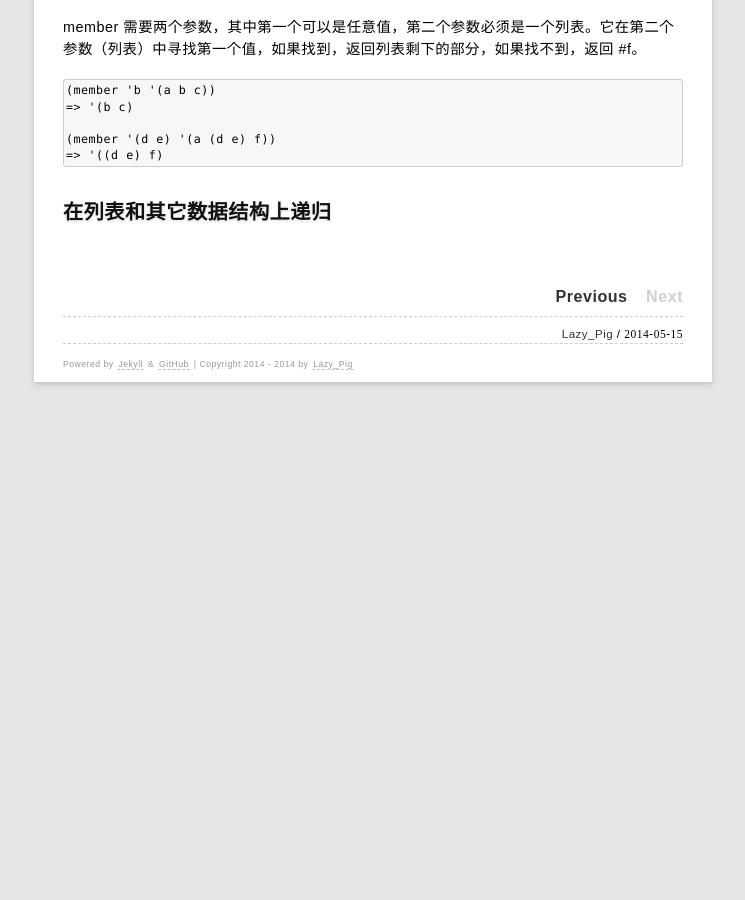
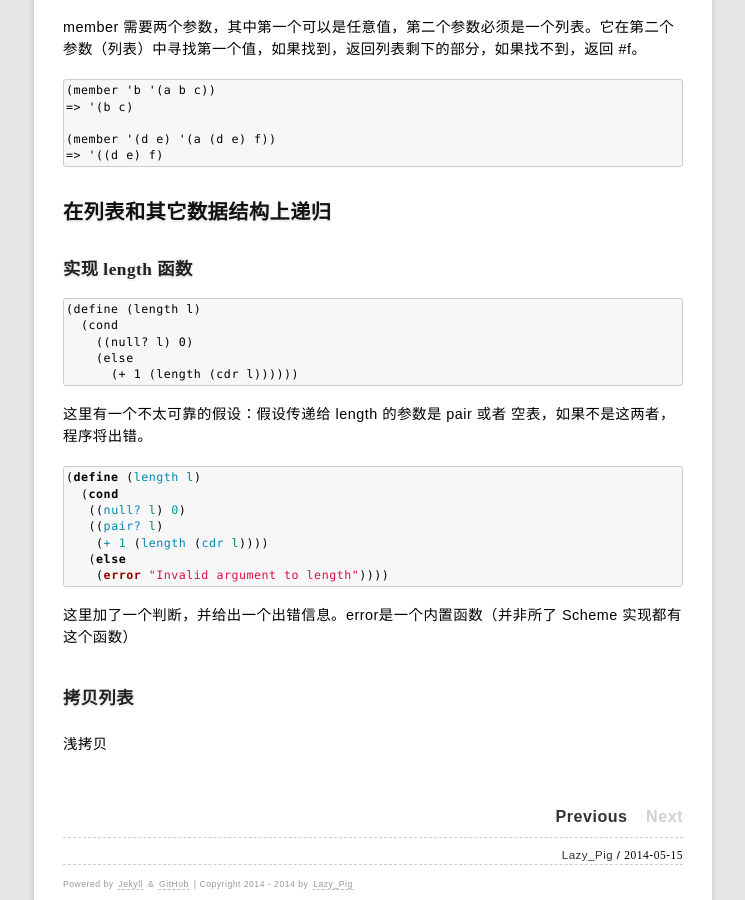
Before and after one commit to rhuichao/uternet.github.io, a Jekyll site: the page built from _posts/2014-05-15-schintro.md, in a window 1280 px wide and 900 px high, scrolled down 8279 px. Shown: the whole window, without its empty margins (267-1012 px from the left). Built offline with Jekyll 4.4.1, drawn with Linux system fonts in a browser that asks for light colours; some web fonts are replaced; Markdown is read by kramdown in place of the engine named in the settings; before the commit the page ends 8690 px from its top, so only the background shows below that; some of the changed text lies outside the part shown.

Commit message:
new document posted

````diff
--- a/_posts/2014-05-15-schintro.md
+++ b/_posts/2014-05-15-schintro.md
@@ -352,3 +352,29 @@ member 需要两个参数，其中第一个可以是任意值，第二个参数
     => '((d e) f)
 
 ##在列表和其它数据结构上递归
+
+###实现 length 函数
+
+    (define (length l)
+      (cond
+        ((null? l) 0)
+        (else
+          (+ 1 (length (cdr l))))))
+
+这里有一个不太可靠的假设：假设传递给 length 的参数是 pair 或者 空表，如果不是这两者，程序将出错。
+
+```scheme
+(define (length l)
+  (cond
+   ((null? l) 0)
+   ((pair? l)
+    (+ 1 (length (cdr l))))
+   (else
+    (error "Invalid argument to length"))))
+```
+
+这里加了一个判断，并给出一个出错信息。error是一个内置函数（并非所了 Scheme 实现都有这个函数）
+
+###拷贝列表
+
+浅拷贝
````
Also changed, not shown: other parts of _posts/2014-05-15-schintro.md (+1 -1 lines), _posts/2014-05-16.reverse.md (added, +48 -0 lines), 1 other file.
